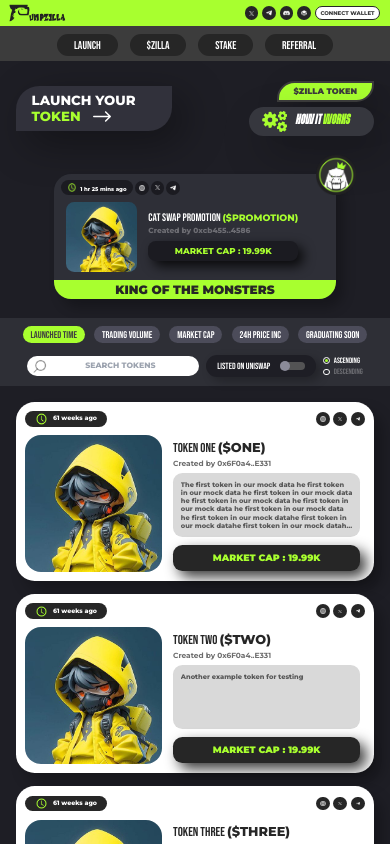
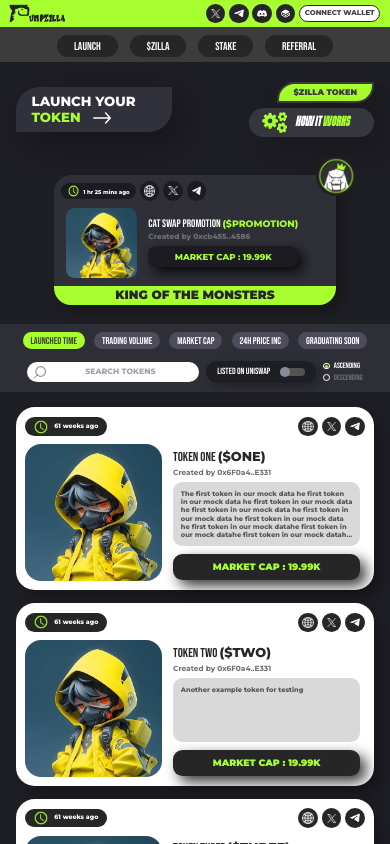
Before and after one commit to vizeerr/zilla, a Next.js app: page / in a window 390 px wide. Shown: the top 844 px of the page. Built offline with nearby package versions, Linux system fonts and the light colour scheme.

Commit message:
home page v4.8

```diff
--- a/src/components/Card.jsx
+++ b/src/components/Card.jsx
@@ -16,24 +16,24 @@ const Card = ({data}) => {
         <div className="flex items-center justify-between">
 
             <div className="flex gap-1.5 md:w-auto w-[21vw] bg-[#262626] rounded-full md:px-2 md:py-1 py-[0.6vw] justify-center items-center">
-                <div className=" 2xl:w-3.5 md:w-2.5 w-[2.9vw]">
+                <div className=" 2xl:w-3.5 md:w-2.5 w-[3.6vw]">
                     <Image src={clock2} alt="" className="w-full" unoptimized={true} />
                 </div>
                 <p className="font-[800] font-montserrat 2xl:text-[0.5rem] md:text-[0.35rem] text-[1.6vw] text-white">{formatTime(data.created_at)} ago </p>
             </div>
             <div className="flex 2xl:gap-2 md:gap-1 gap-[1vw] items-start">
                 <Link href={data.website}>
-                <div className="bg-[#262626] anim 2xl:w-6 md:w-5  w-[3.5vw] 2xl:h-6 md:h-5 h-[3.5vw] flex justify-center items-center rounded-full 2xl:p-1.5 md:p-1 p-[4px]">
+                <div className="bg-[#262626] anim 2xl:w-6 md:w-5  w-[5vw] 2xl:h-6 md:h-5 h-[5vw] flex justify-center items-center rounded-full 2xl:p-1.5 md:p-1 p-[4px]">
                     <Image src={wlogo}  className="" alt="" unoptimized={true}/>
                 </div>
                 </Link>
                 <Link href={data.twitter}>
-                <div className="bg-[#262626] anim 2xl:w-6 md:w-5  w-[3.5vw] 2xl:h-6 md:h-5 h-[3.5vw] flex justify-center items-center rounded-full 2xl:p-1.5 md:p-1.5 p-[5px]">
+                <div className="bg-[#262626] anim 2xl:w-6 md:w-5  w-[5vw] 2xl:h-6 md:h-5 h-[5vw] flex justify-center items-center rounded-full 2xl:p-1.5 md:p-1.5 p-[5px]">
                     <Image src={xlogo}  className="" alt="" unoptimized={true}/>
                 </div>
                 </Link>
                 <Link href={data.telegram}>
-                <div className="bg-[#262626] anim 2xl:w-[1.55rem] md:w-5  w-[3.5vw] 2xl:h-6 md:h-5 h-[3.5vw] flex justify-center items-center rounded-full 2xl:p-1.5 md:p-1.5 p-[5px]">
+                <div className="bg-[#262626] anim 2xl:w-[1.55rem] md:w-5  w-[5vw] 2xl:h-6 md:h-5 h-[5vw] flex justify-center items-center rounded-full 2xl:p-1.5 md:p-1.5 p-[5px]">
                     <Image src={tlogo}  alt="" unoptimized={true}/>
                 </div>
                 </Link>
--- a/src/components/HeaderProfile.jsx
+++ b/src/components/HeaderProfile.jsx
@@ -13,20 +13,20 @@ const HeaderProfile = () => {
                 <Image src={pif} className="w-full"/>
             </div>
             <div>
-                <div className="flex items-center  gap-[0.5vw] 2xl:px-2.5 md:px-1.5 px-[2vw] 2xl:pt-2.5 md:pt-1 pt-[1.5vw]">
+                <div className="flex items-center  md:gap-[0.5vw] gap-[1vw] 2xl:px-2.5 md:px-1.5 px-[2vw] 2xl:pt-2.5 md:pt-1 pt-[1.5vw]">
                     <div className="md:py-1 py-[0.6vw] md:px-1.5 px-[1.6vw] flex md:gap-1 gap-[1vw] items-center bg-[#1B1B21] rounded-full">
-                        <div className='lg:w-3.5 md:w-3 w-[2.2vw]'>
+                        <div className='lg:w-3.5 md:w-3 w-[3vw]'>
                             <Image src={clock} className='w-full'/>
                         </div>
                         <p className="font-montserrat font-[800] 2xl:text-[0.5rem] lg:text-[0.45rem] md:text-[0.38rem] mt-0.5  text-[1.4vw] text-white">1 hr 25 mins ago</p>
                     </div>
-                    <div className="md:w-4  w-[3.6vw] md:h-4 h-[3.5vw] bg-[#1B1B21] rounded-full md:p-[3px] p-[4px]">
+                    <div className="md:w-4  w-[5vw] md:h-4 h-[5vw] bg-[#1B1B21] rounded-full md:p-[3px] p-[4px]">
                         <Image src={wlogo} className="w-full"/>
                     </div>
-                    <div className="md:w-4 w-[3.4vw] md:h-4 h-[3.5vw] bg-[#1B1B21] rounded-full md:p-[4px] p-[4px]">
+                    <div className="md:w-4 w-[5vw] md:h-4 h-[5vw] bg-[#1B1B21] rounded-full md:p-[4px] p-[5px]">
                         <Image src={xlogo} className="w-full"/>
                     </div>
-                    <div className="md:w-4 w-[3.5vw] md:h-4 h-[3.5vw] bg-[#1B1B21] rounded-full md:p-[4px] p-[4px]">
+                    <div className="md:w-4 w-[5vw] md:h-4 h-[5vw] bg-[#1B1B21] rounded-full md:p-[4px] p-[5px]">
                         <Image src={tlogo} className="w-full"/>
                     </div>
                 </div>
--- a/src/components/TopNavbar.jsx
+++ b/src/components/TopNavbar.jsx
@@ -48,28 +48,28 @@ const TopNavbar = () => {
             </Link>
           </div>
 
-          <div className="2xl:w-10 lg:w-8 md:w-6 anim 2xl:h-10 lg:h-8 2xl:p-2.5 lg:p-2.5 md:p-1.5 md:h-6 w-[3.5vw] h-[3.5vw] bg-sec flex justify-center items-center rounded-full p-[1.1vw]">
+          <div className="2xl:w-10 lg:w-8 md:w-6 anim 2xl:h-10 lg:h-8 2xl:p-2.5 lg:p-2.5 md:p-1.5 md:h-6 w-[5vw] h-[5vw] bg-sec flex justify-center items-center rounded-full p-[5px]">
             <Link href ={"/"} >
               <Image src={xlogo} alt="" />
             </Link>
           </div>
-          <div className="2xl:w-10 lg:w-8 md:w-6 anim 2xl:h-10 lg:h-8 2xl:p-2.5 lg:p-2 md:p-1.5 md:h-6  w-[3.5vw] h-[3.5vw] bg-sec flex justify-center items-center rounded-full p-[1vw]">
+          <div className="2xl:w-10 lg:w-8 md:w-6 anim 2xl:h-10 lg:h-8 2xl:p-2.5 lg:p-2 md:p-1.5 md:h-6  w-[5vw] h-[5vw] bg-sec flex justify-center items-center rounded-full p-[5px]">
             <Link href={""} >
               <Image src={tlogo} alt="" />
             </Link>
           </div>
-          <div className="2xl:w-10 lg:w-8 md:w-6 anim 2xl:h-10 lg:h-8 2xl:p-2.5 lg:p-2 md:p-1.5 md:h-6 w-[3.5vw] h-[3.5vw] bg-sec flex justify-center items-center rounded-full p-[0.9vw]">
+          <div className="2xl:w-10 lg:w-8 md:w-6 anim 2xl:h-10 lg:h-8 2xl:p-2.5 lg:p-2 md:p-1.5 md:h-6 w-[5vw] h-[5vw] bg-sec flex justify-center items-center rounded-full p-[5px]">
             <Link href ={"/"} >
               <Image src={dlogo} alt="" />
             </Link>
           </div>
-          <div className="2xl:w-10 lg:w-8 md:w-6 anim 2xl:h-10 lg:h-8 2xl:p-2.5 lg:p-2 md:p-1.5 md:h-6 w-[3.5vw] h-[3.5vw] bg-sec flex justify-center items-center rounded-full p-[1vw]">
+          <div className="2xl:w-10 lg:w-8 md:w-6 anim 2xl:h-10 lg:h-8 2xl:p-2.5 lg:p-2 md:p-1.5 md:h-6 w-[5vw] h-[5vw] bg-sec flex justify-center items-center rounded-full p-[5px]">
             <Link href ={"/"} >
               <Image src={glogo} alt="" />
             </Link>
           </div>
         {!connect?
-          <button onClick={()=>setConnect(true)} className="xl:border-[3px] md:border-[2px] border-[1px] anim border-sec rounded-full font-montserrat lg:py-2 md:py-1 lg:px-5 md:px-4   font-[800] bg-white anim text-tertiary 2xl:text-sm lg:text-xs md:text-[0.6rem]  text-[1.4vw] px-[1.2vw] py-[0.5vw] ">CONNECT WALLET</button>
+          <button onClick={()=>setConnect(true)} className="xl:border-[3px] md:border-[2px] border-[1px] anim border-sec rounded-full font-montserrat lg:py-2 md:py-1 lg:px-5 md:px-4   font-[800] bg-white anim text-tertiary 2xl:text-sm lg:text-xs md:text-[0.6rem]  text-[1.8vw] px-[1.2vw] py-[0.5vw] ">CONNECT WALLET</button>
         : <div className="relative flex items-center lg:gap-5 md:gap-3 gap-2 text-white bg-[#262626] xl:border-[3px] md:border-[2px] border-[1px]  border-sec rounded-full font-montserrat lg:py-1.5 md:py-1 2xl:px-8 lg:px-7 md:px-[1.7rem] font-[800] px-[2.7vw] py-[0.5vw]">
             <p  onClick = {()=>setConnMenu(!connMenu)} className="2xl:text-sm lg:text-xs md:text-[0.6rem]  text-[1.4vw]">0x45...67fr</p>
             <div onClick = {()=>setConnMenu(!connMenu)} className={`${connMenu? "rotate-180":"rotate-0"} 2xl:w-4 lg:w-3 md:w-2 w-1.5`}>
```
